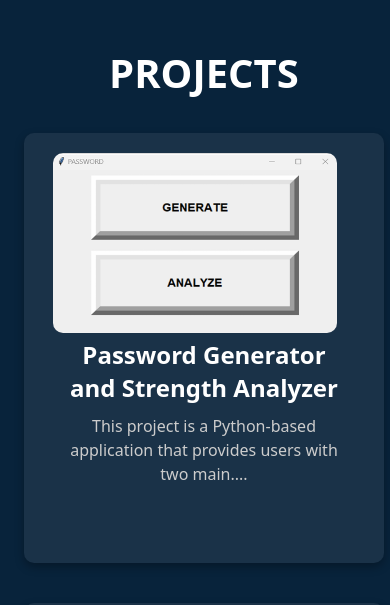
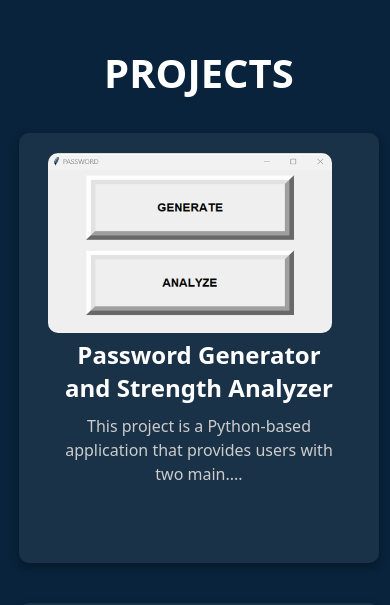
Before and after one commit to bharathhonakatti26/PORTFOLIO, a React (Vite) app: page / in a window 390 px wide. Shown: the part 2105-2710 px from the top of the page. Built offline with nearby package versions, Linux system fonts and the light colour scheme.

Commit message:
Updated projects css

```diff
--- a/src/Component/Responsive_Portfolio.css
+++ b/src/Component/Responsive_Portfolio.css
@@ -366,7 +366,7 @@
 
     .projects {
         padding: 130px 0px;
-        margin-left: 10px;
+        margin-left: 5px;
     }
 
     .project-image{
```
